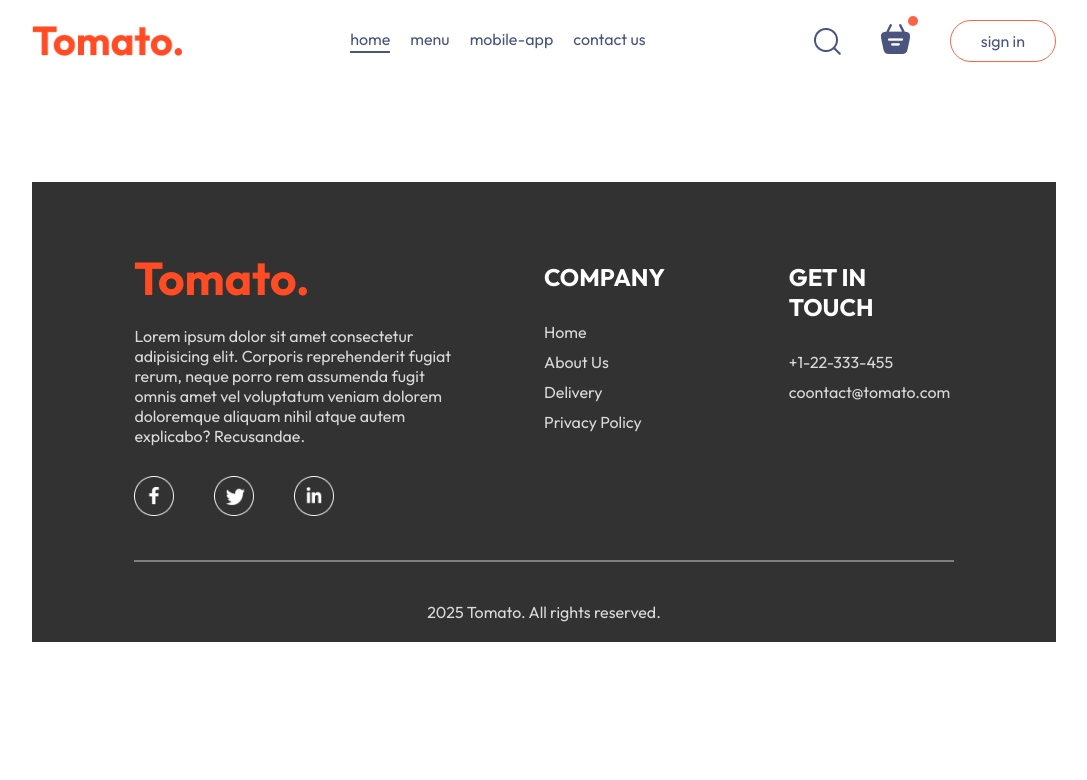
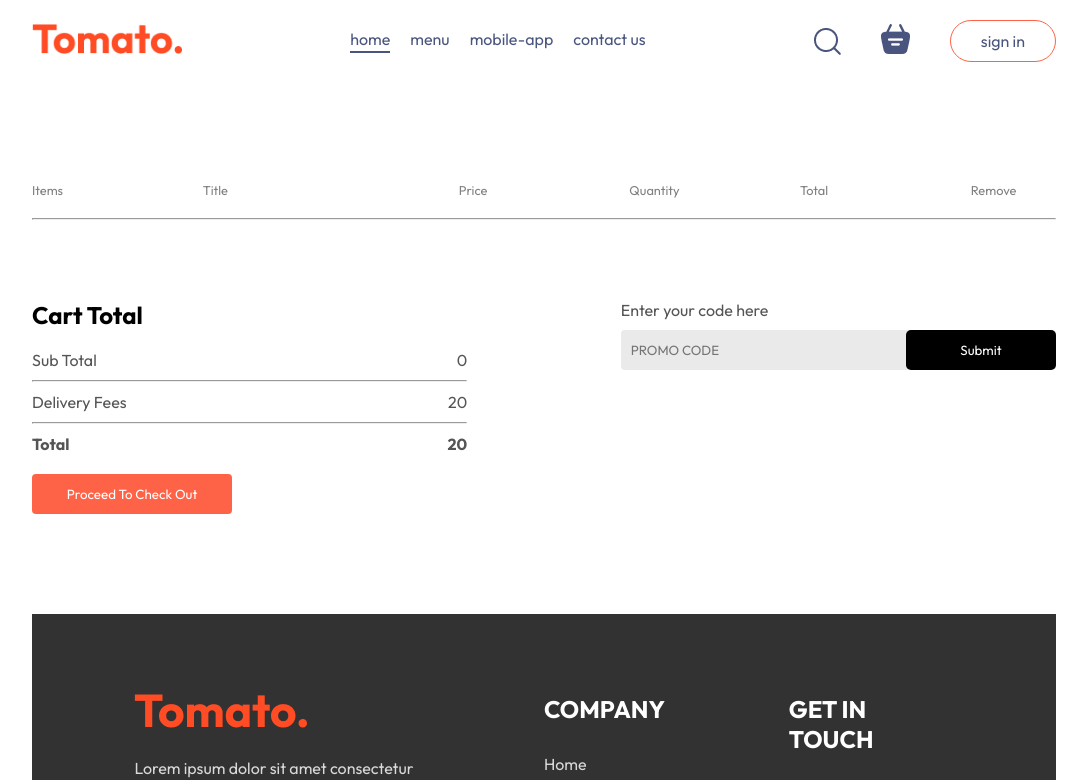
Before and after one commit to Jithin2k/Tomato-app, a React (Vite) app: page /cart in a window 1280 px wide. Shown: the top 780 px of the page, without its empty margins (96-1183 px from the left). Built offline with nearby package versions, Linux system fonts and the light colour scheme.

Commit message:
Create cart page and its functionalities

```diff
--- a/package.json
+++ b/package.json
@@ -13,6 +13,7 @@
     "@tailwindcss/vite": "^4.1.13",
     "react": "^19.1.1",
     "react-dom": "^19.1.1",
+    "react-icons": "^5.5.0",
     "react-router-dom": "^7.8.2",
     "tailwindcss": "^4.1.13"
   },
--- a/src/Components/Navbar/Navbar.jsx
+++ b/src/Components/Navbar/Navbar.jsx
@@ -1,33 +1,42 @@
-import React, { useState } from "react";
+import React, { useContext, useState } from "react";
 import "./Navbar.css";
 import { assets } from "../../assets/assets";
 import { Link } from "react-router-dom";
+import { StoreContext } from "../../Context/StoreContext";
 
-const Navbar = ({setShowLogin}) => {
+const Navbar = ({ setShowLogin }) => {
   const [menu, setMenu] = useState("home");
+  const {getTotalCartAmount} = useContext(StoreContext)
   return (
     <div className="navbar">
-      <img src={assets.logo} className="logo" alt="" />
+      <Link to="/">
+        {" "}
+        <img src={assets.logo} className="logo" alt="" />
+      </Link>
       <ul className="navbar-menu">
-        <Link to="/"
+        <Link
+          to="/"
           onClick={() => setMenu("home")}
           className={menu === "home" ? "active" : ""}
         >
           home
         </Link>
-        <a href="#explore-menu"
+        <a
+          href="#explore-menu"
           onClick={() => setMenu("menu")}
           className={menu === "menu" ? "active" : ""}
         >
           menu
         </a>
-        <a href="#app-download"
+        <a
+          href="#app-download"
           onClick={() => setMenu("mobile-app")}
           className={menu === "mobile-app" ? "active" : ""}
         >
           mobile-app
         </a>
-        <a href="#footer"
+        <a
+          href="#footer"
           onClick={() => setMenu("contact-us")}
           className={menu === "contact-us" ? "active" : ""}
         >
@@ -37,10 +46,13 @@
       <div className="navbar-right">
         <img src={assets.search_icon} alt="" />
         <div className="navbar-search-icon">
-          <img src={assets.basket_icon} alt="" />
-          <div className="dot"></div>
+          <Link to="/cart">
+            {" "}
+            <img src={assets.basket_icon} alt="" />
+          </Link>
+          <div className={getTotalCartAmount() === 0 ? "" : "dot"}></div>
         </div>
-        <button onClick={()=>setShowLogin(true)}>sign in</button>
+        <button onClick={() => setShowLogin(true)}>sign in</button>
       </div>
     </div>
   );
--- a/src/Context/StoreContext.jsx
+++ b/src/Context/StoreContext.jsx
@@ -23,19 +23,26 @@
       newCart[itemId] -= 1;
 
       if (newCart[itemId] <= 0) {
-      delete newCart[itemId];  // Important: remove the key when count is zero
+        delete newCart[itemId]; // Important: remove the key when count is zero
       }
 
       return newCart;
     });
   };
 
+  const getTotalCartAmount = () => {
+    let totalAmount = 0;
+
+    for (const item in cartItems) {
+      if (cartItems[item] > 0) {
+        let itemInfo = food_list.find((product) => product._id === item);
+        totalAmount += itemInfo.price * cartItems[item];
+      }
+    }
+    return totalAmount;
+  };
 
 
-  useEffect(()=>{
-    console.log(cartItems);
-
-  },[cartItems])
 
   const contextValue = {
     food_list,
@@ -43,6 +50,8 @@
     setCartItems,
     addToCart,
     removeFromCart,
+    getTotalCartAmount
+
   };
   return (
     <StoreContext.Provider value={contextValue}>
--- a/src/Pages/Cart/Cart.css
+++ b/src/Pages/Cart/Cart.css
@@ -0,0 +1,110 @@
+.cart{
+    margin-top: 100px;
+}
+
+.cart-items-title{
+    display: grid;
+    grid-template-columns: 1fr 1.5fr 1fr 1fr 1fr 0.5fr;
+    align-items: center;
+    color: grey;
+    font-size: max(1vw,12px);
+}
+
+.cart-items-item{
+    margin: 10px 0px;
+    color: black;
+}
+
+.cart-items-item img{
+    width: 70px;
+}
+
+.cart-items-item .cross{
+    cursor: pointer;
+
+}
+
+.cart hr{
+    height:1px;
+    background-color:#e2e2e2 ;
+}
+
+.cart-bottom{
+    margin-top: 80px;
+    display: flex;
+    justify-content: space-between;
+    align-items: start;
+    gap: max(12vw,20px);
+}
+
+.cart-total{
+    flex: 1;
+    display: flex;
+    flex-direction: column;
+    gap: 20px;
+}
+
+.cart-total-details{
+    display: flex;
+    justify-content: space-between;
+    color: #555;
+}
+
+.cart-total hr{
+    margin:10px 0px;
+}
+
+.cart-total button{
+    border: none;
+    color: white;
+    background-color: tomato;
+    width:max(15vw,200px) ;
+    padding: 12px 0px;
+    border-radius: 4px;
+    cursor: pointer;
+    margin-top: 20px;
+}
+
+.cart-promocode{
+    flex: 1;
+
+}
+
+.cart-promocode p{
+    color: #555;
+}
+
+.cart-promocode-input{
+    margin-top: 10px;
+    display: flex;
+    justify-content: space-between;
+    align-items: center;
+    background-color: #eaeaea;
+    border-radius: 4px;
+}
+
+.cart-promocode-input input{
+  border:none;
+  background: transparent;
+  outline: none;
+  padding-left: 10px;
+}
+
+.cart-promocode-input button{
+    width: max(10vw,150px);
+    background-color: black;
+    border: none;
+    color: white;
+    padding: 12px 15px;
+    border-radius: 5px;
+}
+
+
+@media (max-width:750px){
+    .cart-bottom{
+        flex-direction: column-reverse;
+    }
+    .cart-promocode{
+        justify-content: start;
+    }
+}
--- a/src/Pages/Cart/Cart.jsx
+++ b/src/Pages/Cart/Cart.jsx
@@ -1,12 +1,76 @@
-import React from 'react'
-import "./Cart.css"
+import React, { useContext } from "react";
+import "./Cart.css";
+import { StoreContext } from "../../Context/StoreContext";
+import { MdDelete } from "react-icons/md";
+import { useNavigate } from "react-router-dom";
 
 const Cart = () => {
+  const { cartItems, food_list, removeFromCart,getTotalCartAmount } = useContext(StoreContext);
+  const navigate = useNavigate();
   return (
-    <div>
+    <div className="cart">
+      <div className="cart-items">
+        <div className="cart-items-title">
+          <p>Items</p>
+          <p>Title</p>
+          <p>Price</p>
+          <p>Quantity</p>
+          <p>Total</p>
+          <p>Remove</p>
+        </div>
+        <br />
+        <hr />
+        {food_list.map((item, index) => {
+          if (cartItems[item._id] > 0) {
+            return (
+              <div>
+                <div className="cart-items-title cart-items-item">
+                  <img src={item.image} alt="" />
+                  <p>{item.name}</p>
+                  <p>${item.price}</p>
+                  <p>{cartItems[item._id]}</p>
+                  <p>${item.price * cartItems[item._id]}</p>
+                  <p onClick={() => removeFromCart(item._id)} className="cross">
+                   <MdDelete size={20} />
+                  </p>
+                </div>
+                <hr />
+              </div>
+            );
+          }
+        })}
+      </div>
+      <div className="cart-bottom">
+        <div className="cart-total">
+          <h2>Cart Total</h2>
+          <div>
+            <div className="cart-total-details">
+              <p>Sub Total</p>
+              <p>{getTotalCartAmount()}</p>
+            </div>
+            <hr />
+            <div className="cart-total-details">
+              <p>Delivery Fees</p>
+              <p>{20}</p>
+            </div>
+            <hr />
+            <div className="cart-total-details">
+              <b>Total</b>
+              <b>{getTotalCartAmount()+20}</b>
+            </div>
+            <button onClick={()=>navigate('/order')}>Proceed To Check Out</button>
+          </div>
+        </div>
+        <div className="cart-promocode">
+          <p>Enter your code here</p>
+          <div className="cart-promocode-input">
+            <input type="text" placeholder="PROMO CODE" />
+            <button>Submit</button>
+          </div>
+        </div>
+      </div>
+    </div>
+  );
+};
 
-    </div>
-  )
-}
-
-export default Cart
+export default Cart;
```
Also changed, not shown: 1 other file (tests, documents, lock files or other folders). Lines whose indentation alone changed are shown as unchanged.
